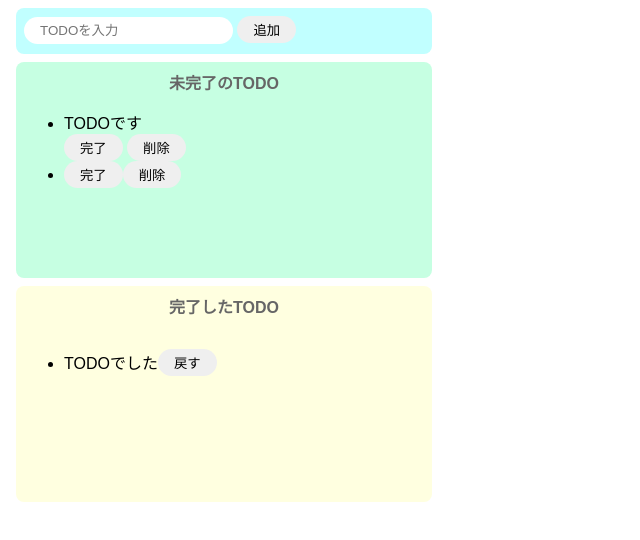
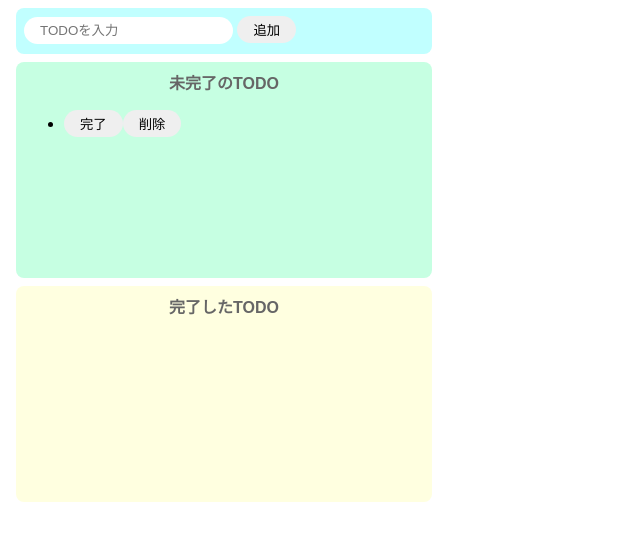
Before and after one commit to Onepiece2424/todo-js, a website built with Parcel: page index.html in a window 1280 px wide. Both pictures are taken after a click on the button "追加". Shown: the whole page, without its empty margins (0-640 px from the left). Built offline with nearby package versions, Linux system fonts and the light colour scheme.

Commit message:
initial commit

```diff
--- a/index.html
+++ b/index.html
@@ -12,24 +12,11 @@
     </div>
     <div class="incomplete-area">
       <p class="title">未完了のTODO</p>
-      <ul id="incomplete-list">
-        <div　class="list-row">
-          <li>TODOです</li>
-          <button>完了</button>
-          <button>削除</button>
-        </div>
-      </ul>
+      <ul id="incomplete-list"></ul>
     </div>
     <div class="complete-area">
       <p class="title">完了したTODO</p>
-      <ul id="complete-list">
-        <li>
-          <div class="list-row">
-            <p>TODOでした</p>
-            <button>戻す</button>
-          </div>
-        </li>
-      </ul>
+      <ul id="complete-list"></ul>
     </div>
     <script src="src/index.js"></script>
   </body>
--- a/src/index.js
+++ b/src/index.js
@@ -5,13 +5,23 @@
   const inputText = document.getElementById("add-text").value;
   document.getElementById("add-text").value = "";
 
+  createIncompleteList(inputText);
+};
+
+//未完了リストから指定の要素を削除
+const deleteFromIncompleteList = (target) => {
+  document.getElementById("incomplete-list").removeChild(target);
+};
+
+//　未完了リストに追加する関数
+const createIncompleteList = (text) => {
   //　divの生成
   const div = document.createElement("div");
   div.className = "list-row";
 
   // liタグの生成
   const li = document.createElement("li");
-  li.innerText = inputText;
+  li.innerText = text;
 
   //button(完了)タグ生成
   const completeButton = document.createElement("button");
@@ -38,7 +48,13 @@
     backButton.innerText = "戻す";
 
     backButton.addEventListener("click", () => {
-      alert("戻す");
+      // 押された戻すボタンの親タグ（div）を完了リストから削除
+      const deleteTarget = backButton.parentNode;
+      document.getElementById("complete-list").removeChild(deleteTarget);
+
+      // テキスト取得
+      const text = backButton.parentNode.firstElementChild.innerText;
+      createIncompleteList(text);
     });
 
     // divタグの子要素に各要素を設定
@@ -66,11 +82,6 @@
   document.getElementById("incomplete-list").appendChild(div);
 };
 
-//未完了リストから指定の要素を削除
-const deleteFromIncompleteList = (target) => {
-  document.getElementById("incomplete-list").removeChild(target);
-};
-
 document
   .getElementById("add-button")
   .addEventListener("click", () => onClickAdd());
```
